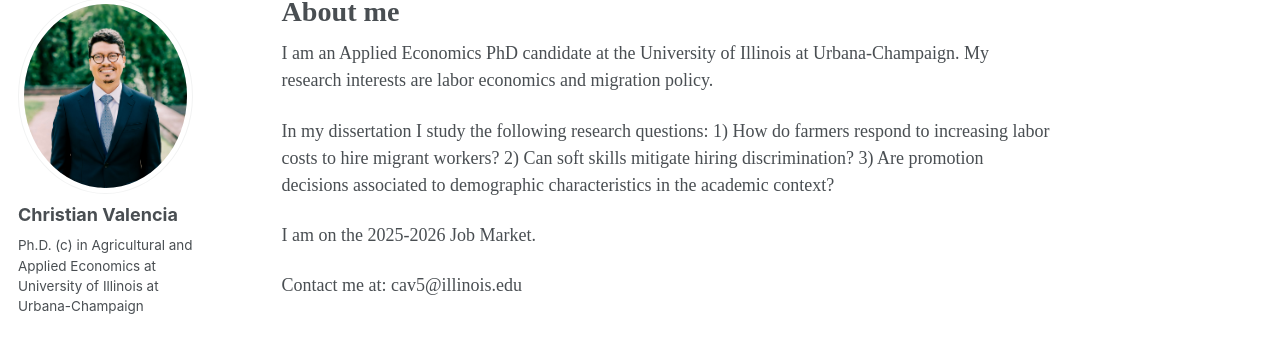
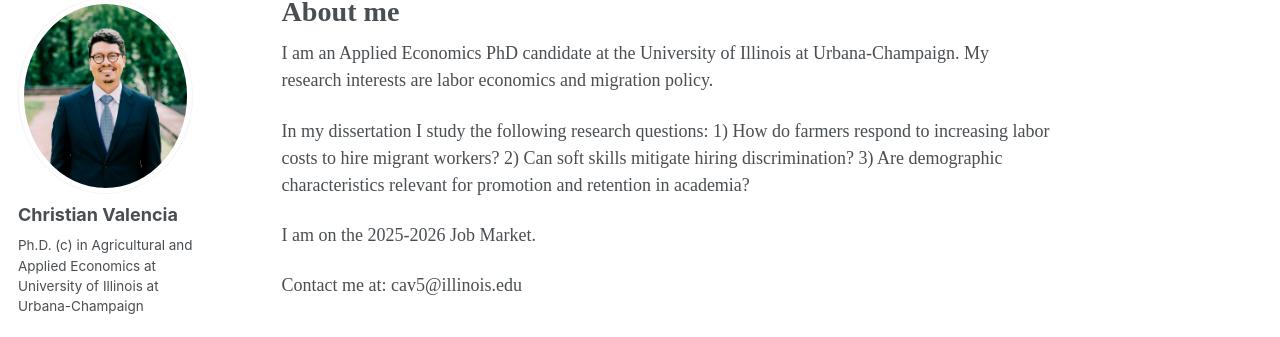
Before and after one commit to valenciac/valenciac.github.io, a Jekyll site: the page built from _pages/about.md, in a window 1280 px wide. Shown: the part 108-445 px from the top of the page. Built offline with Jekyll 4.4.1, drawn with Linux system fonts in a browser that asks for light colours; some web fonts are replaced.

Commit message:
Update about.md

```diff
--- a/_pages/about.md
+++ b/_pages/about.md
@@ -8,7 +8,7 @@ redirect_from:
 ---
 I am an Applied Economics PhD candidate at the University of Illinois at Urbana-Champaign. My research interests are labor economics and migration policy.
 
-In my dissertation I study the following research questions: 1) How do farmers respond to increasing labor costs to hire migrant workers? 2) Can soft skills mitigate hiring discrimination? 3) Are promotion decisions associated to demographic characteristics in the academic context?
+In my dissertation I study the following research questions: 1) How do farmers respond to increasing labor costs to hire migrant workers? 2) Can soft skills mitigate hiring discrimination? 3) Are demographic characteristics relevant for promotion and retention in academia?
 
 I am on the 2025-2026 Job Market.
 
```
